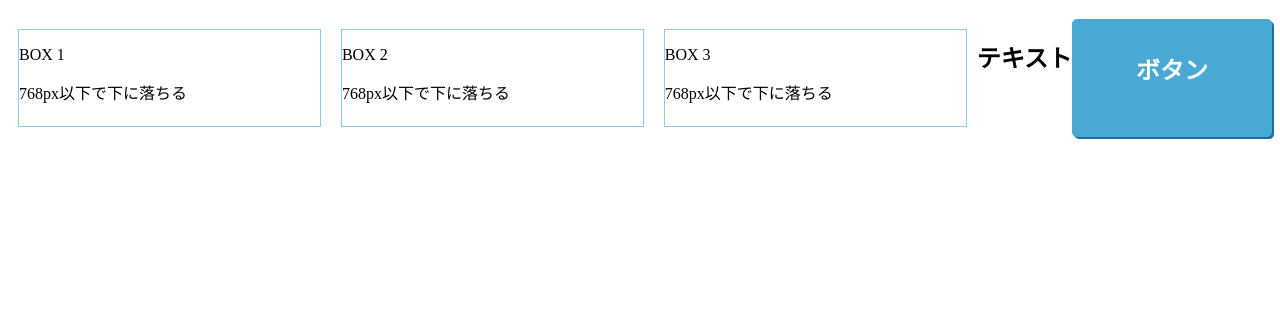
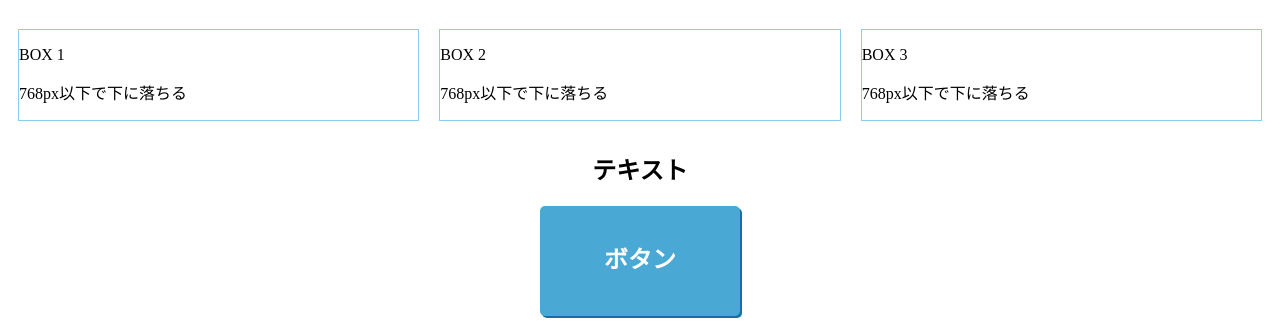
Before and after one commit to KotaroMatsuzawa/YugoKurata.kadai1, a plain HTML site: page index.html in a window 1280 px wide. Shown: the part 578-902 px from the top of the page. Before the commit the page ends 800 px from the top, so only its background shows below. Drawn offline with Linux system fonts and the light colour scheme.

Commit message:
third commit

```diff
--- a/index.html
+++ b/index.html
@@ -22,9 +22,8 @@
         <p>BOX 3</p>
         <p>768px以下で下に落ちる</p>
       </div>
-  <footer>
+      </div>
     <h2>テキスト</h2>
     <div class="button"><p>ボタン</p></div>
-  </footer>
   </body>
 </html>
--- a/main.css
+++ b/main.css
@@ -28,11 +28,12 @@ h1 {
 }
 
 h2 {
-  float:left;
+  text-align: center;
+
 }
 
 .button {
-    float:left;
+    margin: auto;
     width:200px;
     height:100px;
     font-size:24px;
@@ -40,9 +41,10 @@ h2 {
     text-decoration:none;
     display:block;
     text-align:center;
-    padding:8px 0 10px;
+    padding-top: 10px;
     color:#fff;
     background-color:#49a9d4;
     border-radius:5px;
     box-shadow:2px 2px #1a6ea0;
+
 }
```
Lines whose indentation alone changed are shown as unchanged.
